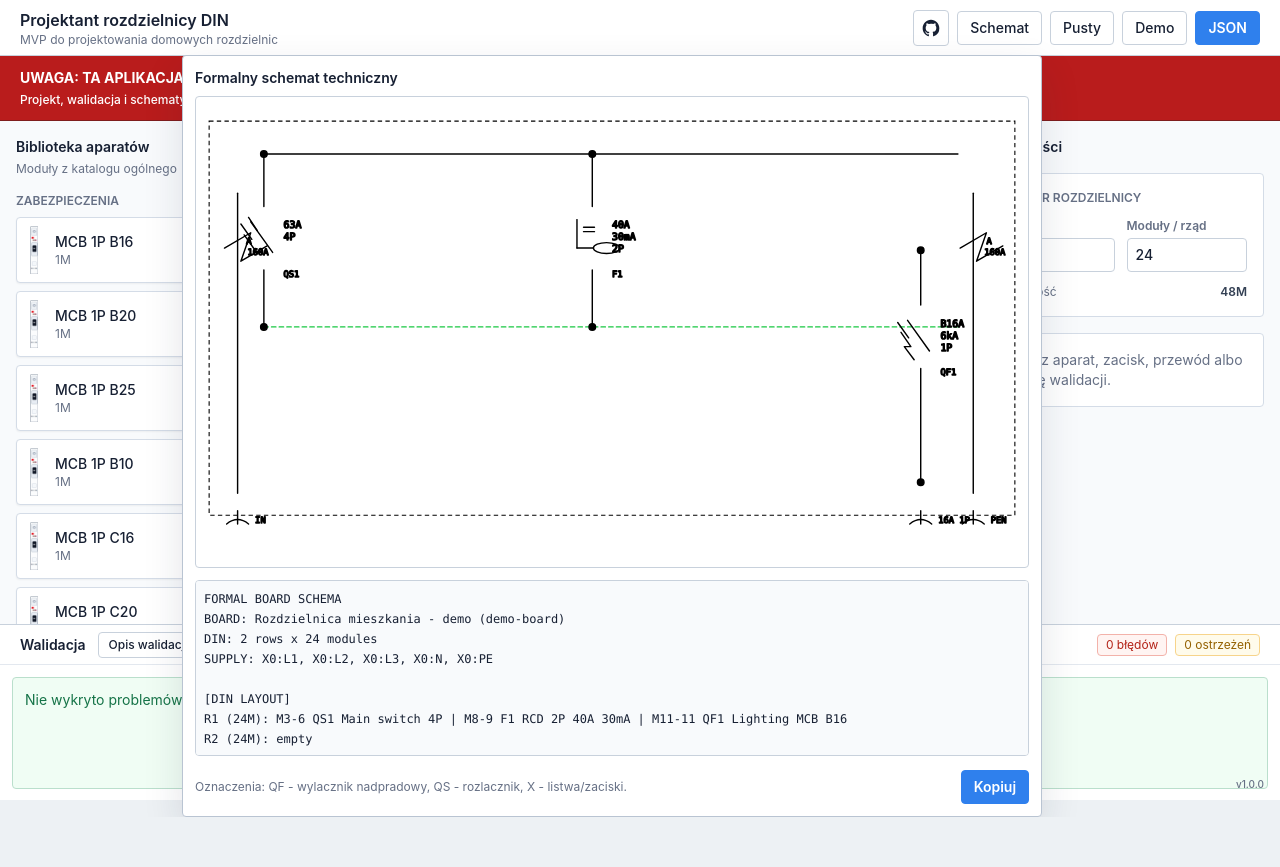
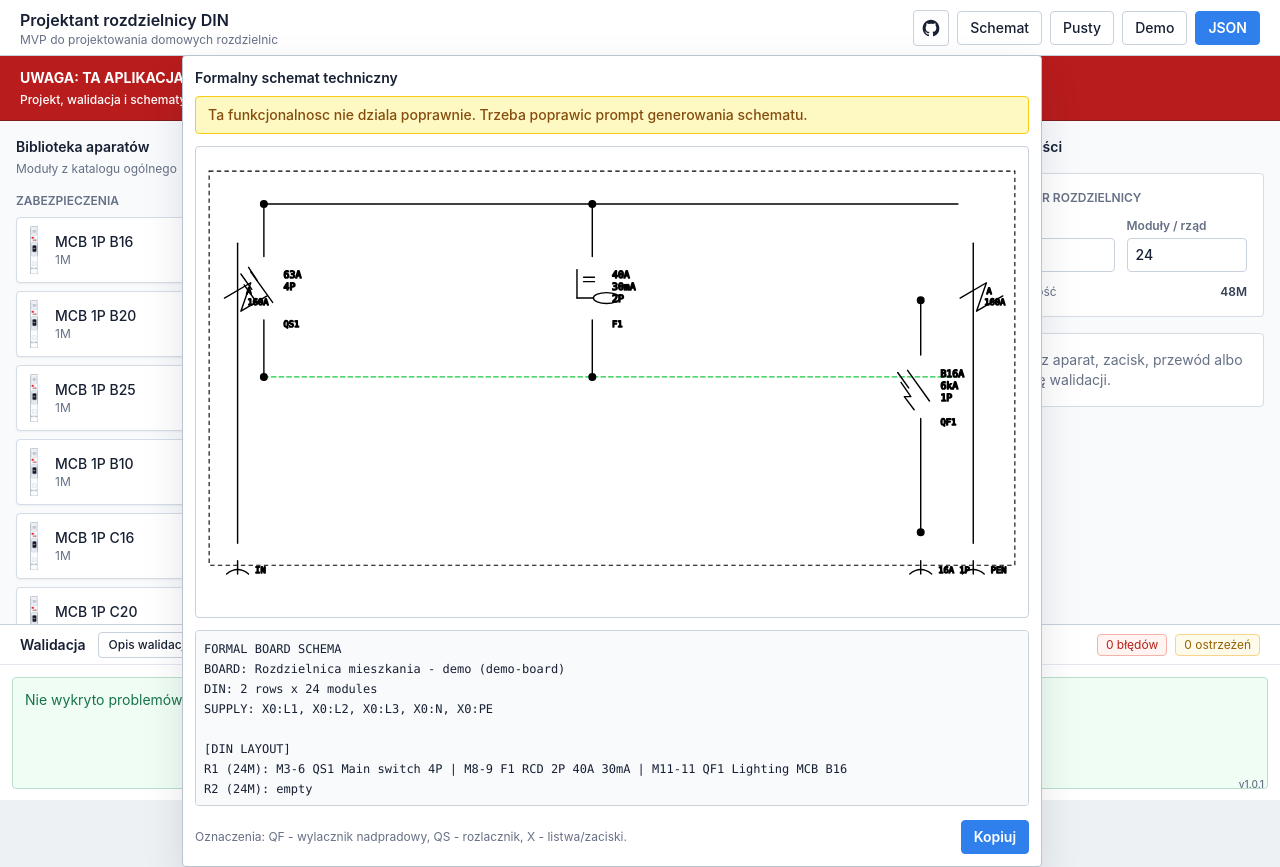
Before and after one commit to jan-baranski/rozdzielnica-app, a Next.js app: page / in a window 1280 px wide. Both pictures are taken after a click on the button "Schemat". Before the commit the page ends 817 px from the top, so only its background shows below. Built offline with nearby package versions, Linux system fonts and the light colour scheme.

Commit message:
v1.0.1 info w fuunkcjonalnosci schematu

```diff
--- a/src/components/TechnicalSchemaPanel.tsx
+++ b/src/components/TechnicalSchemaPanel.tsx
@@ -206,6 +206,9 @@
             <h2 className="text-sm font-semibold">Formalny schemat techniczny</h2>
             {message ? <span className="text-xs text-[#667085]">{message}</span> : null}
           </div>
+          <div className="mb-3 rounded border border-[#facc15] bg-[#fef9c3] px-3 py-2 text-sm font-medium text-[#854d0e]">
+            Ta funkcjonalnosc nie dziala poprawnie. Trzeba poprawic prompt generowania schematu.
+          </div>
           <OfficialSchemaPreview project={project} />
           <textarea
             value={schema}
--- a/src/domain/constants.ts
+++ b/src/domain/constants.ts
@@ -3,4 +3,4 @@
 export const ROW_GAP = 48;
 export const TERMINAL_HIT_SIZE = 11;
 export const EXTERNAL_ZONE_WIDTH_PX = 260;
-export const APP_VERSION = "1.0.0";
+export const APP_VERSION = "1.0.1";
```
